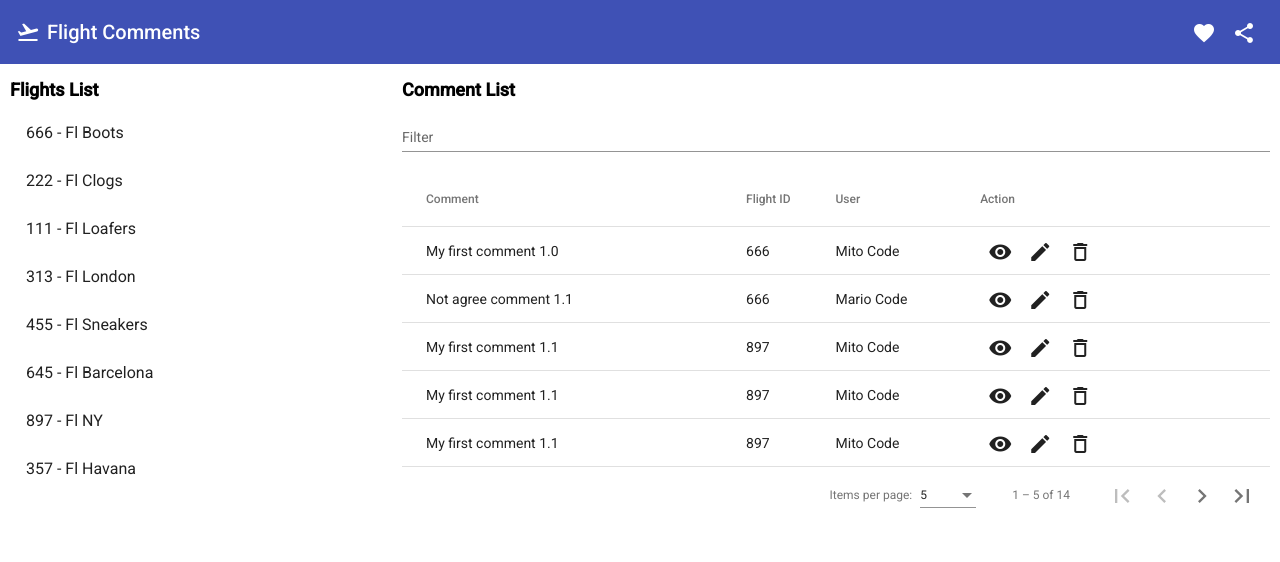
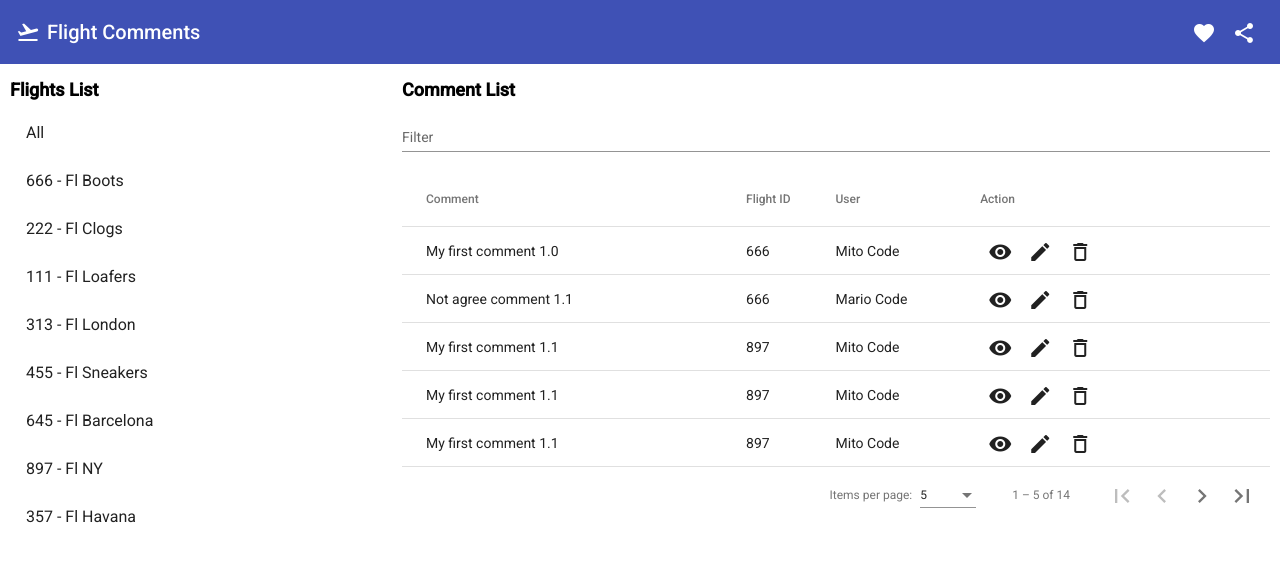
Before and after one commit to ameksike/ksmf-skeleton-web-angular, an Angular app in the folder client/: page /comment/list in a window 1280 px wide. Shown: the top 562 px of the page. Built offline with nearby package versions, Linux system fonts and the light colour scheme.

Commit message:
update flights list selector

```diff
--- a/client/src/app/components/comment/components/layout/layout.component.ts
+++ b/client/src/app/components/comment/components/layout/layout.component.ts
@@ -1,6 +1,5 @@
 import { BreakpointObserver, Breakpoints } from '@angular/cdk/layout';
 import { Component, OnInit } from '@angular/core';
-import { ActivatedRoute } from '@angular/router';
 
 @Component({
   selector: 'comment-layout',
@@ -14,13 +13,10 @@ export class CommentLayoutComponent implements OnInit {
   right: { [key: string]: boolean } = {};
 
   constructor(
-    private responsive: BreakpointObserver,
-    private route: ActivatedRoute
+    private responsive: BreakpointObserver
   ) { }
 
   ngOnInit(): void {
-    const id = this.route.snapshot.params['id'];
-    console.log('????-id', id);
 
     this.responsive.observe([
       Breakpoints.XSmall,
--- a/client/src/app/components/comment/components/list/list.component.ts
+++ b/client/src/app/components/comment/components/list/list.component.ts
@@ -3,7 +3,8 @@ import { Component, OnInit, ViewChild, AfterViewInit } from '@angular/core';
 import { MatPaginator } from '@angular/material/paginator';
 import { MatSort } from '@angular/material/sort';
 import { MatTableDataSource } from '@angular/material/table';
-import { ActivatedRoute, Router } from '@angular/router';
+import { ActivatedRoute, ParamMap, Router } from '@angular/router';
+import { switchMap } from 'rxjs';
 import { Comment } from '../../model/comment.model';
 import { CommentService } from '../../services/comment.service';
 
@@ -13,6 +14,8 @@ import { CommentService } from '../../services/comment.service';
   styleUrls: ['./list.component.scss']
 })
 export class CommentListComponent implements AfterViewInit, OnInit {
+
+  routehandler: any;
 
   displayedColumns: string[] = ['comment', 'flightId', 'user', 'action'];
   dataSource = new MatTableDataSource<Comment>([]);
@@ -45,9 +48,11 @@ export class CommentListComponent implements AfterViewInit, OnInit {
   }
 
   ngOnInit(): void {
-    this.flightId = this.route.snapshot.params['id'];
-    console.log('ngOnInit', this.flightId);
-    this.srvComment.list(this.flightId ? { flightId: this.flightId } : {});
+
+    this.routehandler = this.route.paramMap.subscribe((params: ParamMap) => {
+      const id = params.get('id');
+      this.srvComment.list(id ? { flightId: id } : {});
+    });
 
     this.responsive.observe([
       Breakpoints.XSmall,
--- a/client/src/app/components/flight/components/list/list.component.html
+++ b/client/src/app/components/flight/components/list/list.component.html
@@ -1,6 +1,9 @@
 <span class="title"> Flights List </span>
 
 <mat-selection-list #flights *ngIf="!error" [multiple]="false">
+    <mat-list-option (click)="onSelect()">
+        All
+    </mat-list-option>
     <mat-list-option *ngFor="let item of data" (click)="onSelect(item)">
         {{item.id}} - {{item.name}}
     </mat-list-option>
--- a/client/src/app/components/flight/components/list/list.component.ts
+++ b/client/src/app/components/flight/components/list/list.component.ts
@@ -33,7 +33,7 @@ export class ListComponent implements OnInit {
     this.srvFliht.load();
   }
 
-  onSelect(item: Flight) {
-    this.router.navigate(['/comment/list/' + item.id]);
+  onSelect(item?: Flight) {
+    this.router.navigateByUrl("/comment/list/" + (item ? item.id : ''));
   }
 }
```
